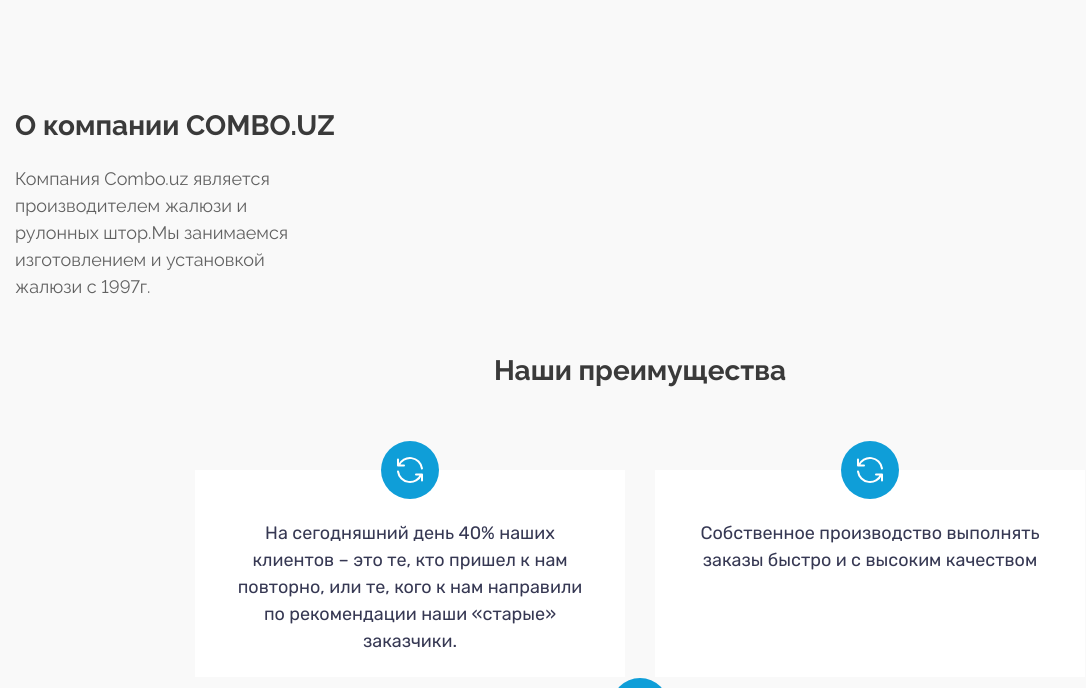
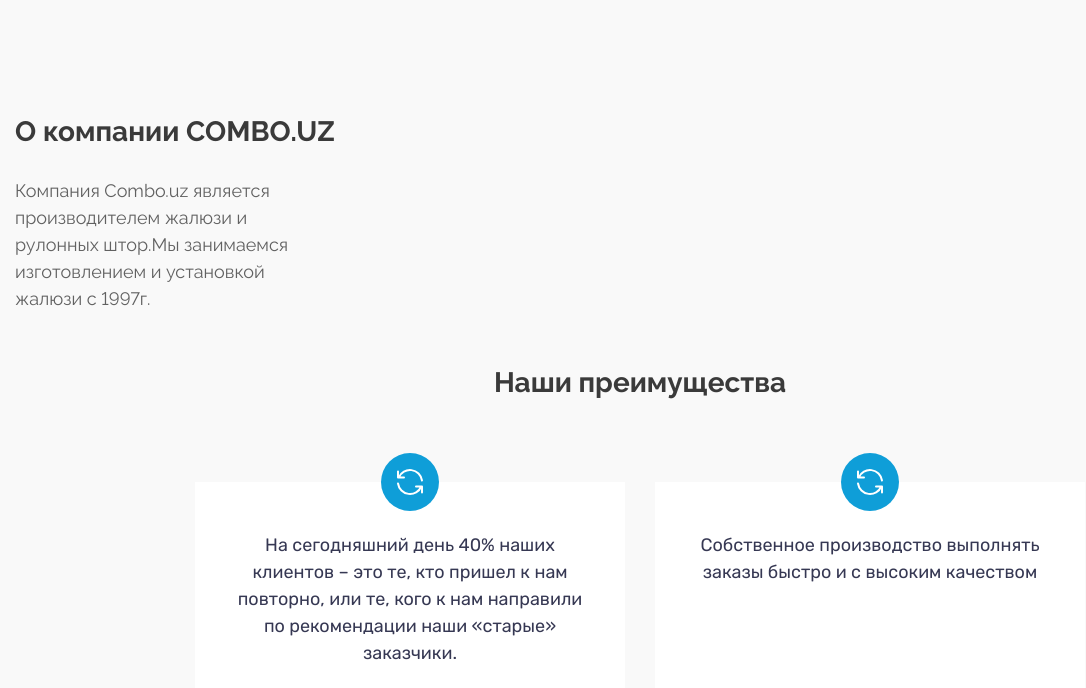
Before and after one commit to IldarSaygafarov2/combouz_2.0, a Django app: page /ru/about/ in a window 1280 px wide. Shown: the part 180-868 px from the top of the page, without its empty margins (0-1086 px from the left). Run offline with Django 4.2, Linux system fonts and the light colour scheme; data comes from the database, SQL or seed files in the repository; data that the repository does not hold is empty; some libraries are stand-ins or nearby versions.

Commit message:
added fixes to css

```diff
--- a/combouz/web_site/static/css/custom.css
+++ b/combouz/web_site/static/css/custom.css
@@ -100,6 +100,6 @@
     display: none;
 }
 
-.about__left {
-    max-width: 370px;
+.about__title  {
+    line-height: 1.2;
 }
```
